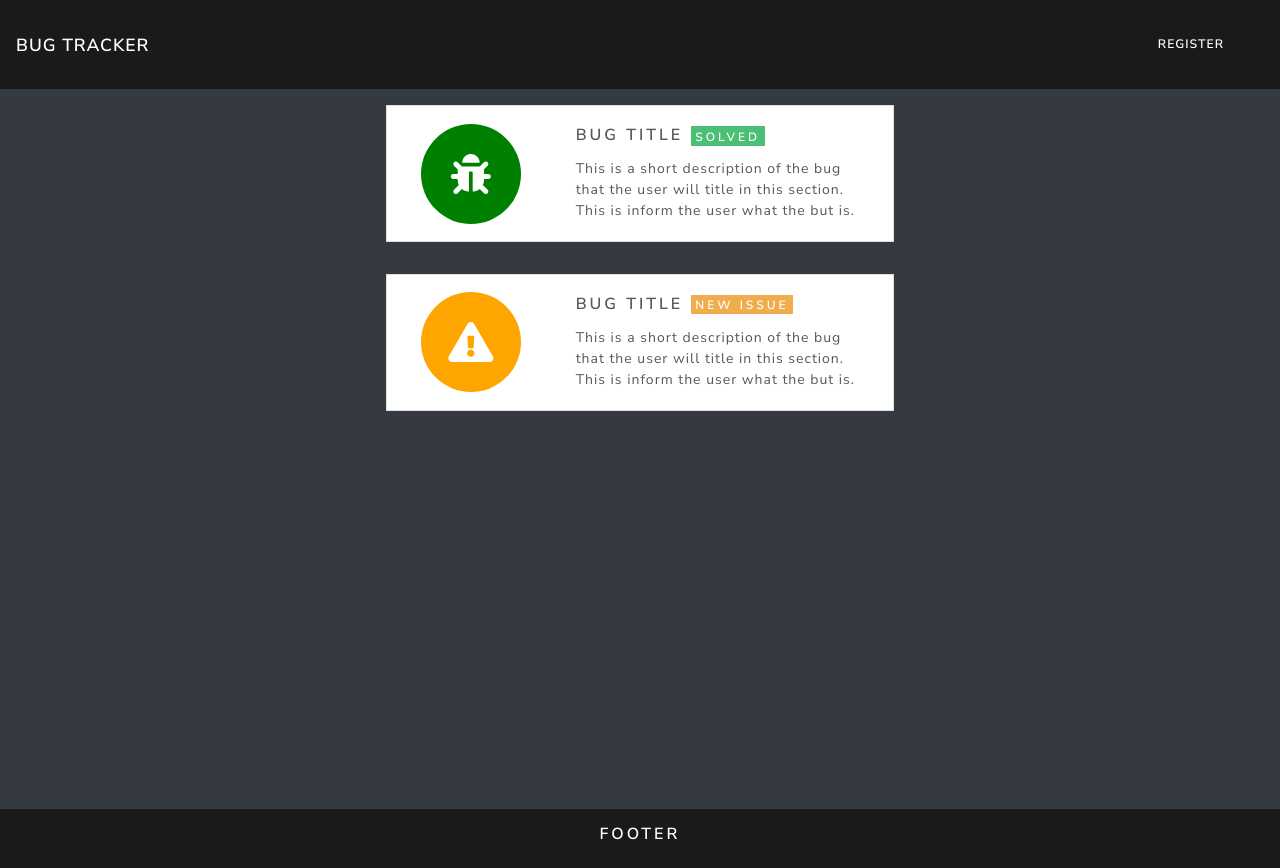
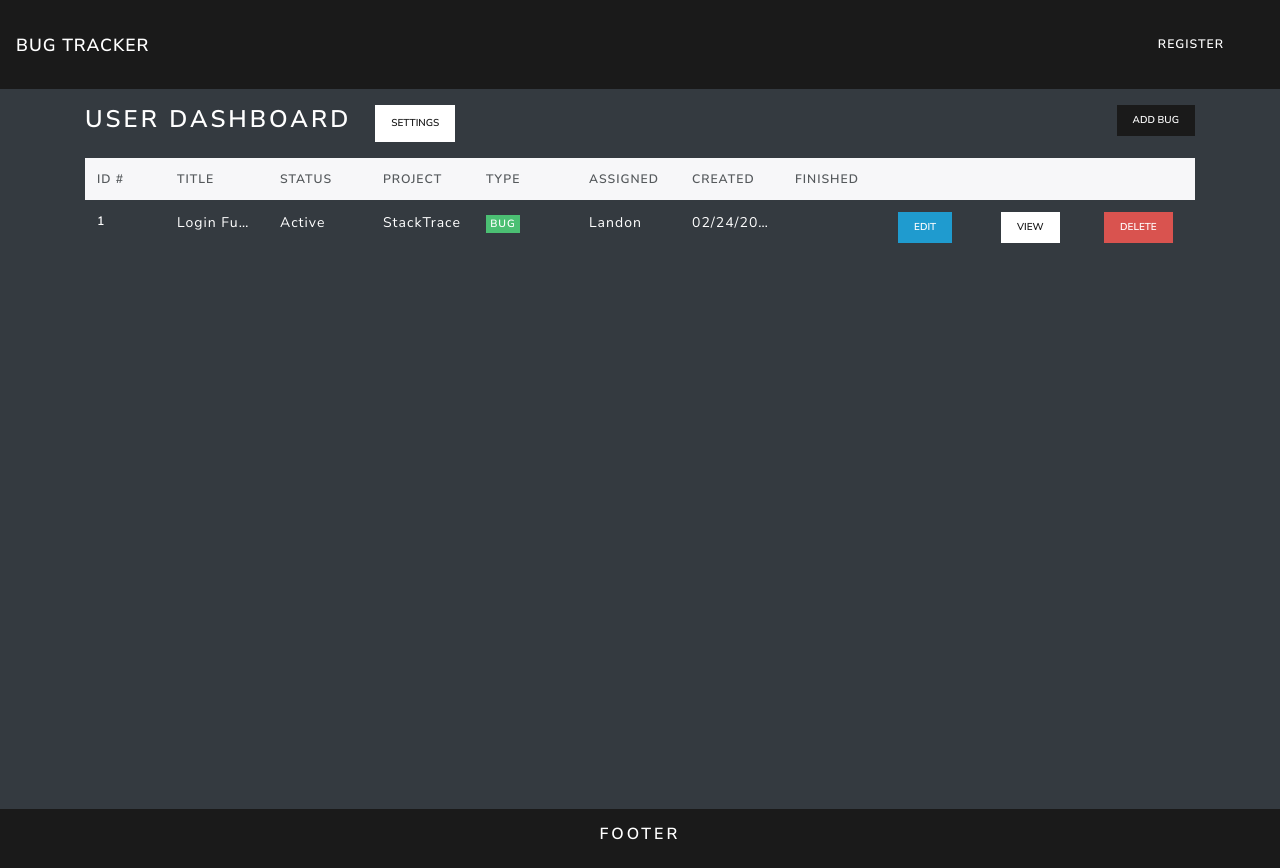
Before and after one commit to IslandTeki18/bugtracker-client, a React (Create React App) app in the folder frontend/: page /profile in a window 1280 px wide. Built offline with nearby package versions, Linux system fonts and the light colour scheme.

Commit message:
redo bug list screen

```diff
--- a/frontend/src/index.css
+++ b/frontend/src/index.css
@@ -3,14 +3,7 @@ main {
 }
 
 /* Profile Screen - Issue Cards - Start */
-.icon-wrapper {
-  width: 100px;
-  height: 100px;
-  border-radius: 50%;
-}
-.icon-font-styles {
-  font-size: 40px;
-  color: #ffffff;
-  align-self: center;
+.table {
+  table-layout: fixed;
 }
 /* Profile Screen - Issue Cards - End */
--- a/frontend/src/screens/ProfileScreen.js
+++ b/frontend/src/screens/ProfileScreen.js
@@ -6,66 +6,74 @@ const ProfileScreen = () => {
   }, []);
   return (
     <>
-      <div className="container">
-        <div className="row">
-          <div className="col-md-6 offset-md-3">
-            <div className="card m-3">
-              <div className="row no-gutters">
-                <div className="col-md-4 d-flex justify-content-center align-self-center">
-                  <div
-                    className="icon-wrapper d-flex justify-content-center"
-                    style={{ backgroundColor: "green" }}
-                  >
-                    <i className="fas fa-bug icon-font-styles"></i>
-                  </div>
-                </div>
-                <div className="col-md-8">
-                  <div className="card-body">
-                    <h5 className="card-title">
-                      Bug Title {` `}
-                      <span className="badge badge-success">Solved</span>
-                    </h5>
-                    <p className="card-text">
-                      This is a short description of the bug that the user will
-                      title in this section. This is inform the user what the
-                      but is.
-                    </p>
-                  </div>
-                </div>
+      {/* Profile Controls */}
+      <section className="pt-3" id="profile-controls">
+        <div className="container">
+          <div className="row">
+            <div className="col-md-6 d-flex">
+              <h3 className="text-white pr-4">User Dashboard</h3>
+              <button className="btn btn-light btn-sm">Settings</button>
+            </div>
+
+            <div className="col-md-6 text-right">
+              <button className="btn btn-primary btn-sm">Add Bug</button>
+            </div>
+          </div>
+        </div>
+      </section>
+      {/* Bug List Table */}
+      <section className="p-3" id="bug-list-table">
+        <div className="container">
+          <div className="row">
+            <div className="col-md-12">
+              <div className="table-responsive">
+                <table className="table table-hover table-borderless table-dark table-sm">
+                  <thead className="thead-light">
+                    <tr>
+                      <th scope="col" style={{width: "80px"}}>ID #</th>
+                      <th scope="col">Title</th>
+                      <th scope="col">Status</th>
+                      <th scope="col">Project</th>
+                      <th scope="col">Type</th>
+                      <th scope="col">Assigned</th>
+                      <th scope="col">Created</th>
+                      <th scope="col">Finished</th>
+                      <th scope="col"></th>
+                      <th scope="col"></th>
+                      <th scope="col"></th>
+                    </tr>
+                  </thead>
+                  <tbody>
+                    <tr>
+                      <th scope="row" className="text-truncate">
+                        1
+                      </th>
+                      <td className="text-truncate">Login Function</td>
+                      <td className="text-truncate">Active</td>
+                      <td className="text-truncate">StackTrace</td>
+                      <td className="text-truncate">
+                        <span className="badge badge-success">BUG</span>
+                      </td>
+                      <td className="text-truncate">Landon</td>
+                      <td className="text-truncate">02/24/2021</td>
+                      <td className="text-truncate"></td>
+                      <td className="text-truncate">
+                        <button className="btn btn-info btn-sm">Edit</button>
+                      </td>
+                      <td className="text-truncate">
+                        <button className="btn btn-light btn-light btn-sm">View</button>
+                      </td>
+                      <td className="text-truncate">
+                        <button className="btn btn-danger btn-sm">Delete</button>
+                      </td>
+                    </tr>
+                  </tbody>
+                </table>
               </div>
             </div>
           </div>
         </div>
-        <div className="row">
-          <div className="col-md-6 offset-md-3">
-            <div className="card m-3">
-              <div className="row no-gutters">
-                <div className="col-md-4 d-flex justify-content-center align-self-center">
-                  <div
-                    className="icon-wrapper d-flex justify-content-center"
-                    style={{ backgroundColor: "orange" }}
-                  >
-                    <i className="fas fa-exclamation-triangle icon-font-styles"></i>
-                  </div>
-                </div>
-                <div className="col-md-8">
-                  <div className="card-body">
-                    <h5 className="card-title">
-                      Bug Title {` `}
-                      <span className="badge badge-warning">New Issue</span>
-                    </h5>
-                    <p className="card-text">
-                      This is a short description of the bug that the user will
-                      title in this section. This is inform the user what the
-                      but is.
-                    </p>
-                  </div>
-                </div>
-              </div>
-            </div>
-          </div>
-        </div>
-      </div>
+      </section>
     </>
   );
 };
```
